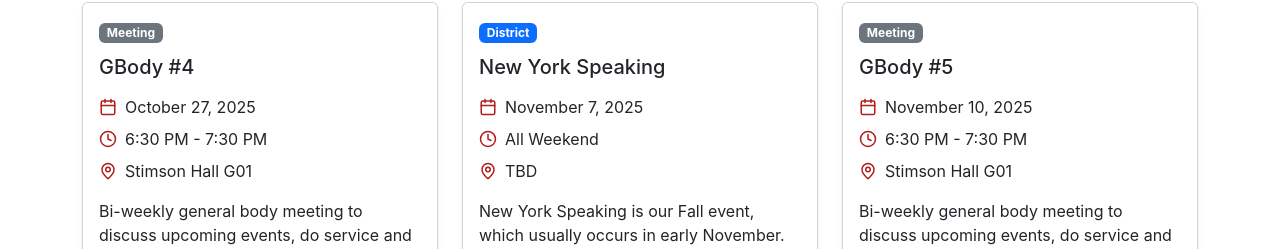
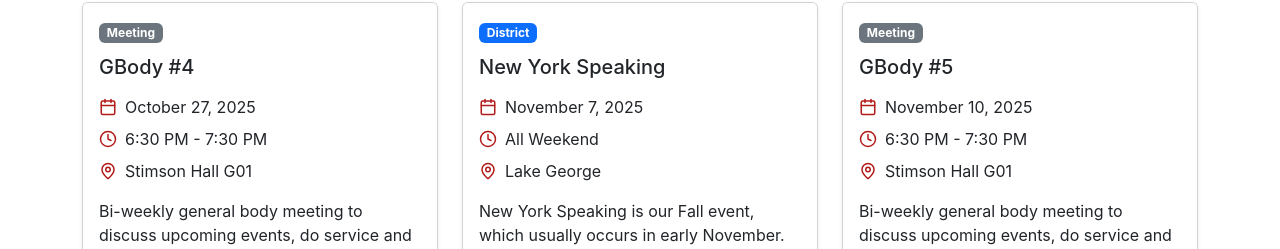
Before and after one commit to cornellcirclek/circlek-website, a React (Create React App) app: page /events in a window 1280 px wide. Shown: the part 1169-1418 px from the top of the page. Built offline with nearby package versions, Linux system fonts and the light colour scheme.

Commit message:
Updated Location for NY Speaking

```diff
--- a/src/data/eventData.js
+++ b/src/data/eventData.js
@@ -88,7 +88,7 @@ export const upcomingEvents = [
     title: "New York Speaking",
     date: "November 7, 2025",
     time: "All Weekend",
-    location: "TBD",
+    location: "Lake George",
     description:
       "New York Speaking is our Fall event, which usually occurs in early November. This event is focused on Circle K’s fellowship tenant. Get ready for a fun-filled weekend of bonding with Circle K members from all over New York state! We will have informational and fun workshops, service, a large fellowship event, and more throughout the weekend!",
     category: "District",
```
